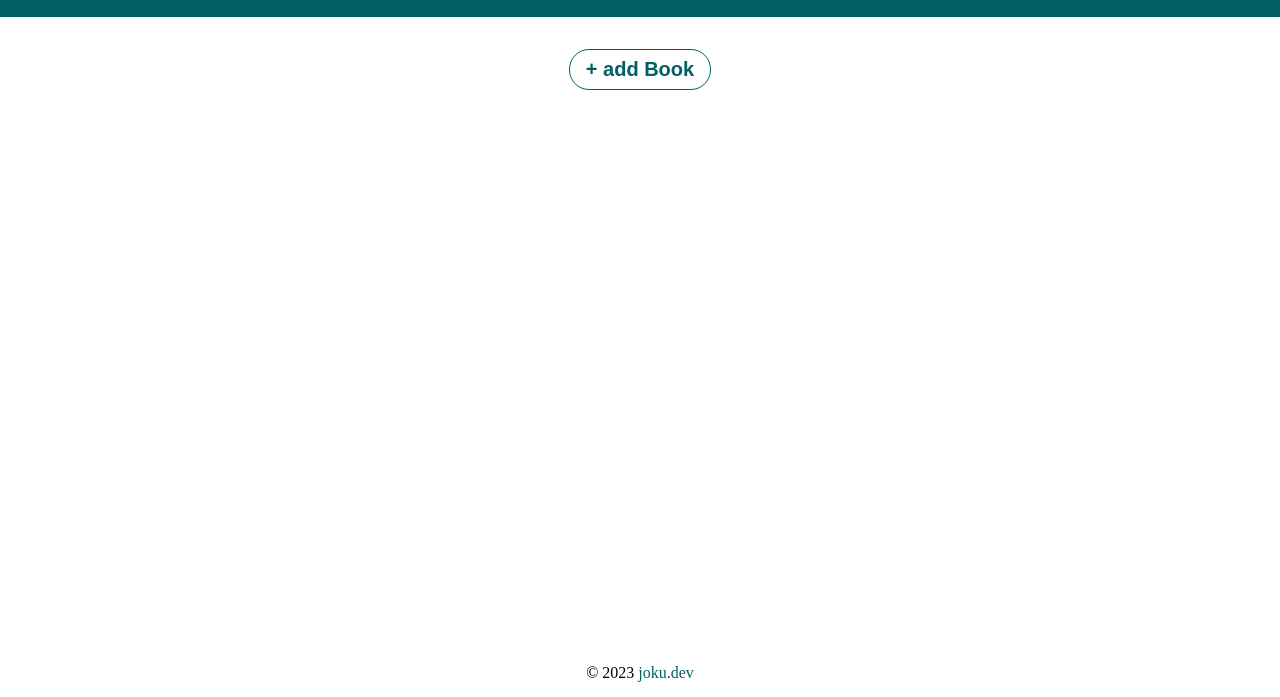
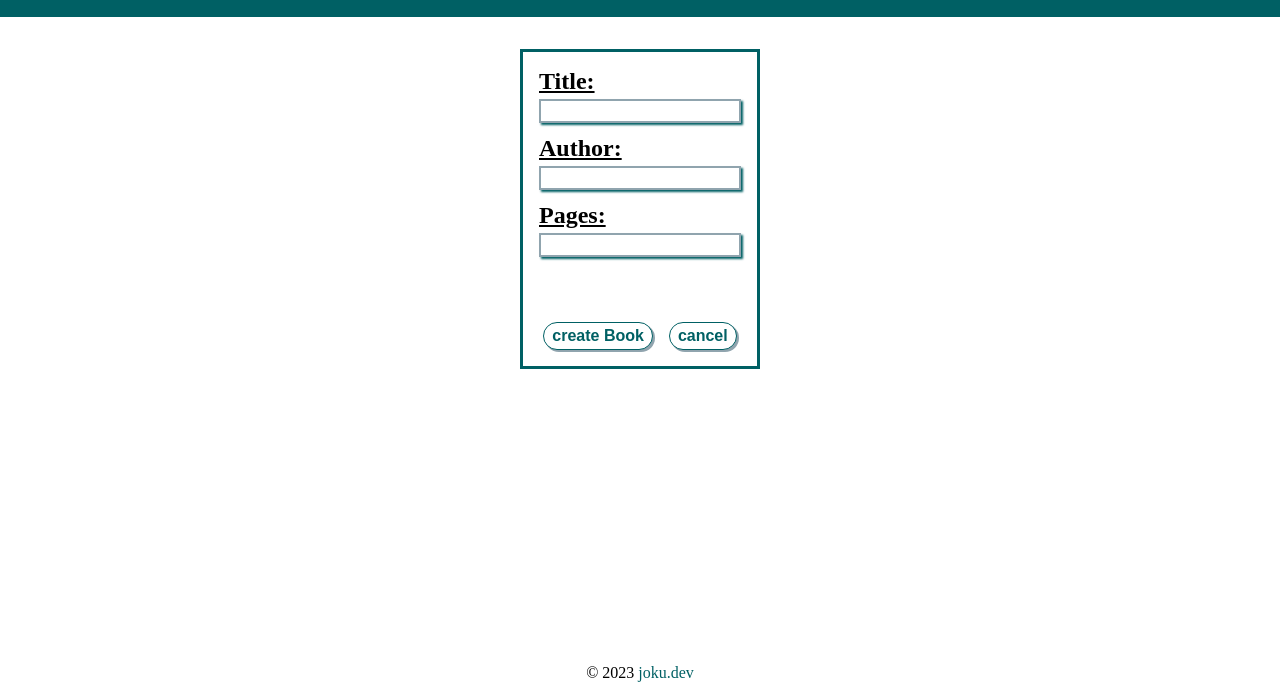
Before and after one commit to JoKu21/odin-library, a plain HTML site: page index.html in a window 1280 px wide. Both pictures are taken after a click on the button "+ add Book". Shown: the part 103-800 px from the top of the page. Drawn offline with Linux system fonts and the light colour scheme; a web font is replaced by a local one.

Commit message:
Finished Form V1.0 - Continue with adding Books to main in grid

```diff
--- a/index.html
+++ b/index.html
@@ -24,7 +24,7 @@
         <!--Main: add books and show them responsive as cards-->
         <div id="main">
             <section class="button-section">
-                <button id="addBook">+ add Book</button>
+                <button id="addBook" onclick="createForm()">+ add Book</button>
             </section>
             <section class="content-section">
 
--- a/script.js
+++ b/script.js
@@ -8,6 +8,117 @@ function Book(title, author, pages, read) {
     //Constructor
 }
 
-function addBookToLibrary() {
+function addBookToLibrary(title, author, pages) {
+    let a = title;
+    let b = author;
+    let c = pages;
+    console.log(a);
+    myLibrary.push(new Book(a, b, c));
+    console.log(myLibrary);
     //do stuff here
 }
+
+function createForm() {
+
+    //Create Form
+    const newForm = document.createElement('form');
+    newForm.setAttribute('onsubmit', 'return false;');
+    newForm.setAttribute('method', 'post');
+    newForm.setAttribute('id', 'formId')
+    newForm.classList.add('form-body');
+    document.getElementById('main').appendChild(newForm);
+
+    //Create Content-Wrapper
+    const divInputContentWrapper = document.createElement('div');
+    divInputContentWrapper.setAttribute('id', 'divInputContentWrapper');
+    newForm.appendChild(divInputContentWrapper);
+
+    //Create div-wrapper
+    const divTitleWrapper = document.createElement('div');
+    divTitleWrapper.classList.add('div-wrapper');
+    divTitleWrapper.setAttribute('id', 'divTitleWrapper');
+    divInputContentWrapper.appendChild(divTitleWrapper);
+
+    const divAuthorWrapper = document.createElement('div');
+    divAuthorWrapper.classList.add('div-wrapper');
+    divAuthorWrapper.setAttribute('id', 'divAuthorWrapper');
+    divInputContentWrapper.appendChild(divAuthorWrapper);
+
+    const divPagesWrapper = document.createElement('div');
+    divPagesWrapper.classList.add('div-wrapper');
+    divPagesWrapper.setAttribute('id', 'divPagesWrapper');
+    divInputContentWrapper.appendChild(divPagesWrapper);
+
+    //Create Input-Elements
+
+    //Title
+    const titleLabelInput = document.createElement('label');
+    titleLabelInput.setAttribute('for', 'bookTitleInput');
+    titleLabelInput.classList.add('form-label');
+    titleLabelInput.textContent = 'Title: ';
+    document.getElementById('divTitleWrapper').appendChild(titleLabelInput);
+
+    const titleInput = document.createElement('input');
+    titleInput.setAttribute('id', 'bookTitleInput');
+    titleInput.setAttribute('autofocus', '');
+    titleInput.classList.add('form-input')
+    titleInput.setAttribute('type', 'text');
+    document.getElementById('divTitleWrapper').appendChild(titleInput);
+
+    //Author
+    const authorLabelInput = document.createElement('label');
+    authorLabelInput.setAttribute('for', 'bookAuthorInput');
+    authorLabelInput.classList.add('form-label');
+    authorLabelInput.textContent = 'Author: ';
+    document.getElementById('divAuthorWrapper').appendChild(authorLabelInput);
+
+    const authorInput = document.createElement('input');
+    authorInput.setAttribute('id', 'bookAuthorInput');
+    authorInput.classList.add('form-input')
+    authorInput.setAttribute('type', 'text');
+    document.getElementById('divAuthorWrapper').appendChild(authorInput);
+
+    //Pages
+    const pagesLabelInput = document.createElement('label');
+    pagesLabelInput.setAttribute('for', 'bookPagesInput');
+    pagesLabelInput.classList.add('form-label');
+    pagesLabelInput.textContent = 'Pages: ';
+    document.getElementById('divPagesWrapper').appendChild(pagesLabelInput);
+
+    const pagesInput = document.createElement('input');
+    pagesInput.setAttribute('id', 'bookPagesInput');
+    pagesInput.classList.add('form-input')
+    pagesInput.setAttribute('type', 'number');
+    document.getElementById('divPagesWrapper').appendChild(pagesInput);
+
+    //Create button-wrapper
+    const divButtonWrapper = document.createElement('div');
+    divButtonWrapper.classList.add('div-wrapper');
+    divButtonWrapper.setAttribute('id', 'divButtonWrapper');
+    newForm.appendChild(divButtonWrapper);
+
+    //"Create-Book-Button"
+    const addBookButton = document.createElement('button');
+    addBookButton.setAttribute('id', 'formAddBookButton');
+    addBookButton.textContent = 'create Book';
+    divButtonWrapper.appendChild(addBookButton);
+
+    //Cancel Button
+    const cancelButton = document.createElement('button');
+    cancelButton.setAttribute('id', 'cancelButton');
+    cancelButton.textContent = 'cancel';
+    divButtonWrapper.appendChild(cancelButton);
+
+    //Cancel-Function
+    cancelButton.addEventListener('click', () => {
+        document.getElementById('main').removeChild(newForm);
+    })
+
+    addBookButton.addEventListener('click', () => {
+        let title = titleInput.textContent;
+        let author = authorInput.textContent;
+        let pages = pagesInput.textContent;
+        addBookToLibrary(title, author, pages);
+        document.getElementById('main').removeChild(newForm);
+    })
+}
--- a/styles.css
+++ b/styles.css
@@ -90,3 +90,79 @@ a:hover {
     font-size: 1rem;
     height: 3rem;
 }
+
+/*form-section*/
+.form-body {
+    height: 20rem;
+    width: 15rem;
+    background-color: #fff;
+    border: 3px solid var(--header-color);
+
+
+    position: absolute;
+    z-index: 1;
+
+    display: flex;
+    flex-direction: column;
+    gap: 1rem;
+    padding: 1rem;
+    justify-content: space-between;
+}
+
+#divInputContentWrapper {
+    display: flex;
+    flex-direction: column;
+    gap: .75rem;
+}
+
+.form-label {
+    font-weight: bold;
+    text-decoration: underline;
+    font-size: 1.5rem;
+}
+
+.form-input {
+    line-height: 1.25rem;
+    color: #3700B3;
+    font-size: 1rem;
+    border: 2px solid var(--not-read);
+    box-shadow: 2px 2px 2px var(--header-color);
+}
+
+.div-wrapper {
+    display: flex;
+    flex-direction: column;
+    gap: .25rem;
+    z-index: 2;
+}
+
+.form-label,
+.form-input {
+    z-index: 3;
+}
+
+#divButtonWrapper {
+    display: flex;
+    flex-direction: row;
+    gap: 1rem;
+    justify-content: center;
+
+}
+
+#formAddBookButton,
+#cancelButton {
+    background-color: white;
+    color: var(--header-color);
+    padding: .25rem .5rem;
+    border-radius: 15px;
+    border: 1px solid var(--header-color);
+    box-shadow: 2px 2px var(--not-read);
+    font-weight: bold;
+    font-size: 1rem;
+}
+
+#cancelButton:hover,
+#formAddBookButton:hover {
+    background-color: var(--header-color);
+    color: white;
+}
```
